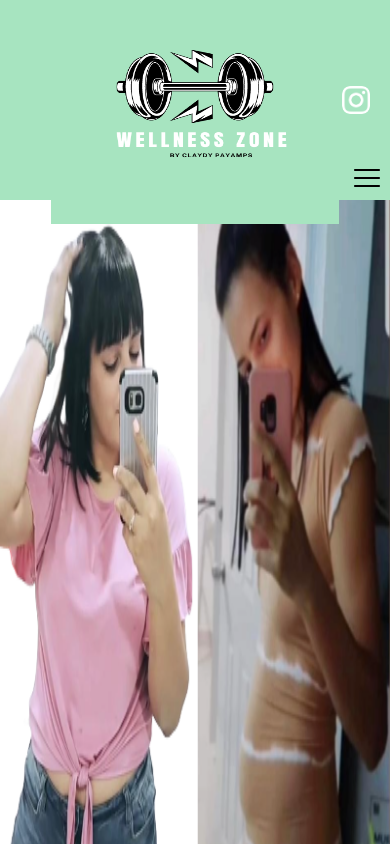
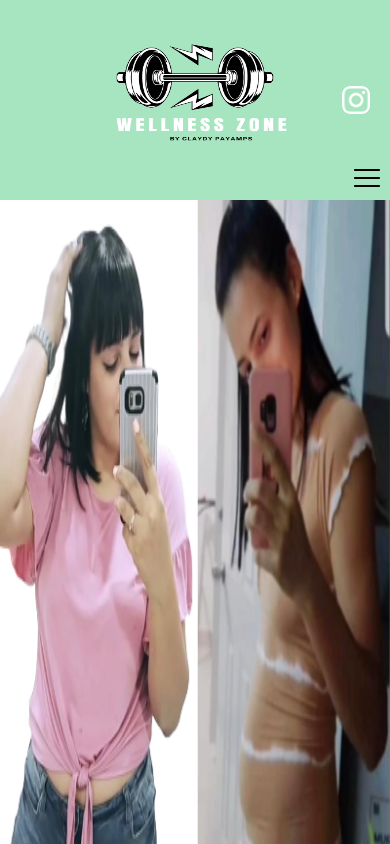
Before and after one commit to devanCodes/Wellness-Zone, a React (Vite) app: page /about in a window 390 px wide. Shown: the top 844 px of the page. Built offline with nearby package versions, Linux system fonts and the light colour scheme.

Commit message:
Minor upate for header spacing: 9/12/23

```diff
--- a/src/components/Logos.jsx
+++ b/src/components/Logos.jsx
@@ -11,7 +11,7 @@ const Logos = () => {
   return (
     <div className="relative container flex justify-center bg-turqoise h-[200px] mx-auto">
       <img
-        className="mx-auto w-72 h-56"
+        className="mx-auto w-72 md:h-56"
         src={WZLogo}
         alt="Wellness Zone Logo"
       />
--- a/src/pages/About.jsx
+++ b/src/pages/About.jsx
@@ -6,7 +6,7 @@ import Footer from "../components/Footer.jsx";
 
 const About = () => {
   return (
-    <div className="relative container mx-auto xl:w-3/4 lg:w-3/4 md:w-screen sm:w-screen">
+    <div className="relative container flex flex-col mx-auto xl:w-3/4 lg:w-3/4 md:w-screen sm:w-screen">
       <Logos />
       <Navigation />
       <div id="HistorySlideshow">
```
